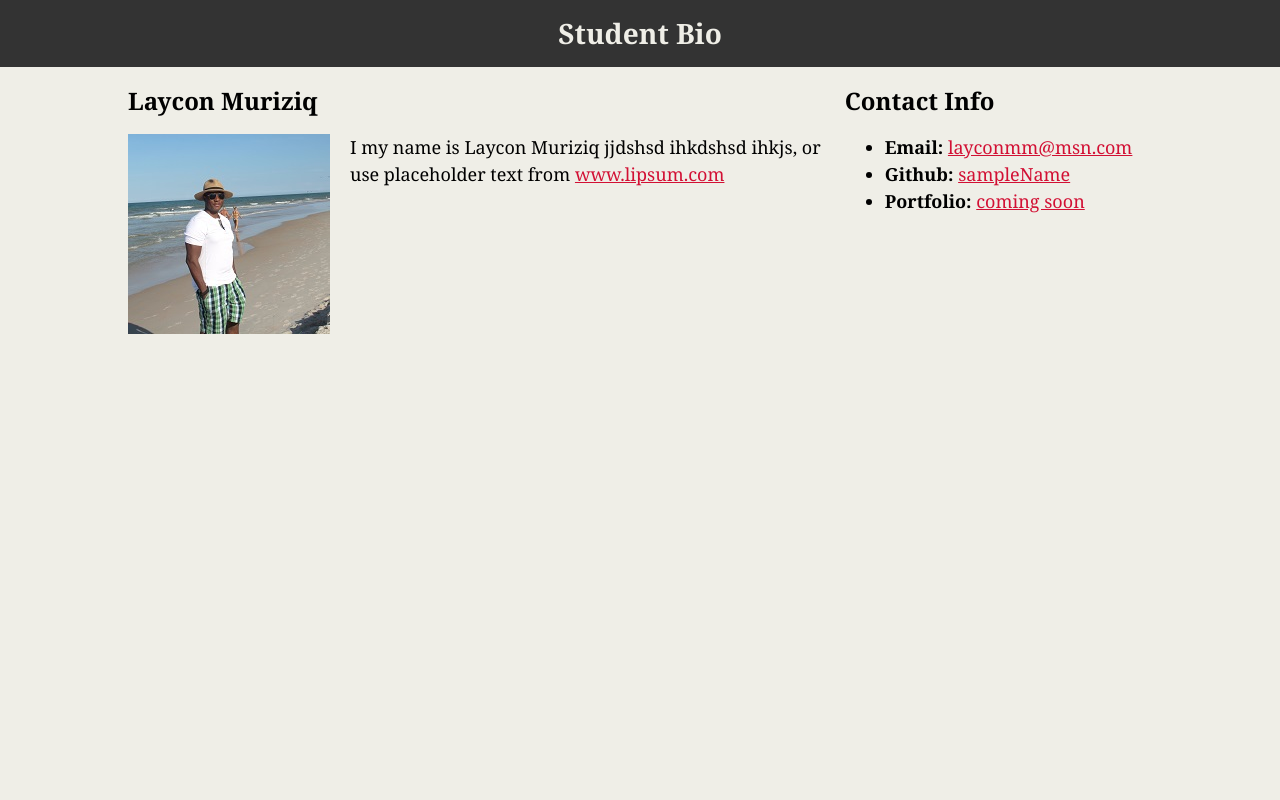
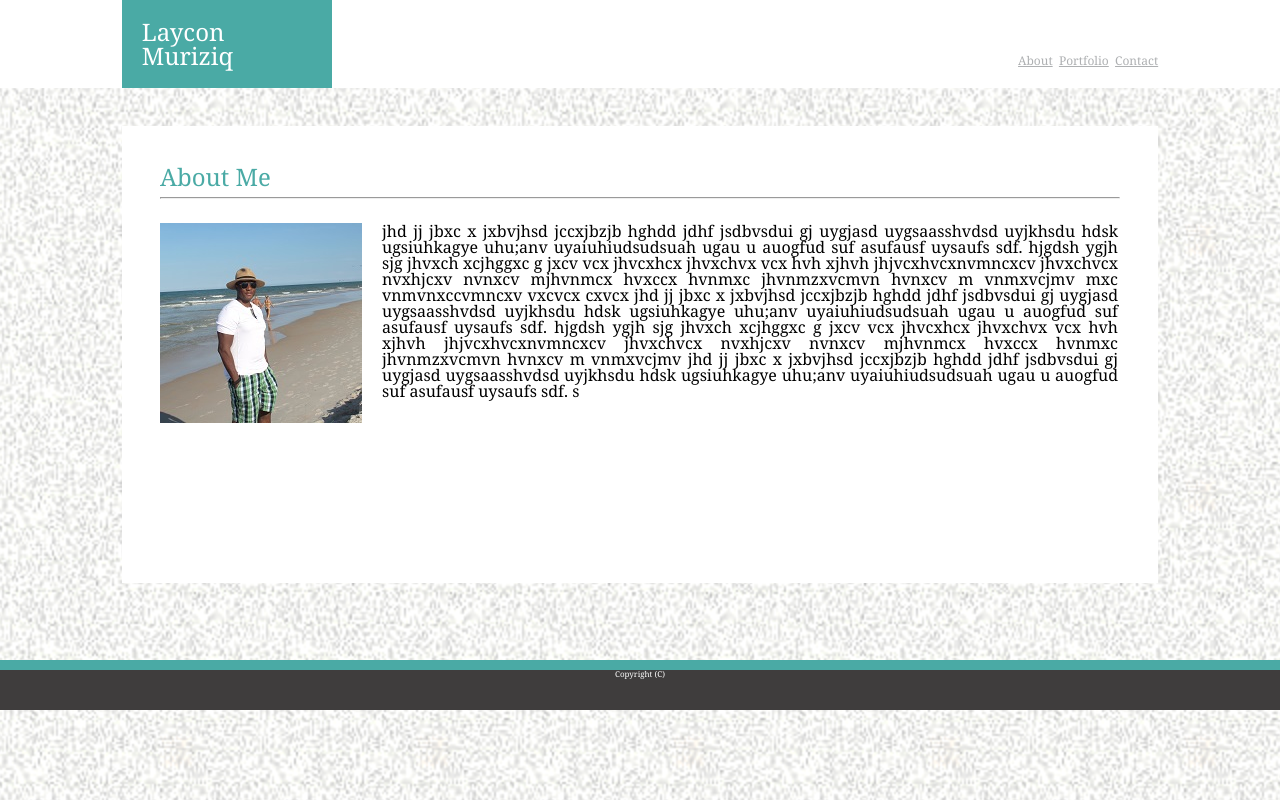
Before and after one commit to LMTrain/LMTrain.github.io, a plain HTML site: page index.html in a window 1280 px wide. Drawn offline with Linux system fonts and the light colour scheme.

Commit message:
Add more codes to HTML and CSS files

```diff
--- /dev/null
+++ b/assets/css/reset.css
@@ -0,0 +1,48 @@
+/* http://meyerweb.com/eric/tools/css/reset/
+   v2.0 | 20110126
+   License: none (public domain)
+*/
+
+html, body, div, span, applet, object, iframe,
+h1, h2, h3, h4, h5, h6, p, blockquote, pre,
+a, abbr, acronym, address, big, cite, code,
+del, dfn, em, img, ins, kbd, q, s, samp,
+small, strike, strong, sub, sup, tt, var,
+b, u, i, center,
+dl, dt, dd, ol, ul, li,
+fieldset, form, label, legend,
+table, caption, tbody, tfoot, thead, tr, th, td,
+article, aside, canvas, details, embed,
+figure, figcaption, footer, header, hgroup,
+menu, nav, output, ruby, section, summary,
+time, mark, audio, video {
+margin: 0;
+padding: 0;
+border: 0;
+font-size: 100%;
+font: inherit;
+vertical-align: baseline;
+}
+/* HTML5 display-role reset for older browsers */
+article, aside, details, figcaption, figure,
+footer, header, hgroup, menu, nav, section {
+display: block;
+}
+body {
+line-height: 1;
+}
+ol, ul {
+list-style: none;
+}
+blockquote, q {
+quotes: none;
+}
+blockquote:before, blockquote:after,
+q:before, q:after {
+content: '';
+content: none;
+}
+table {
+border-collapse: collapse;
+border-spacing: 0;
+}
--- /dev/null
+++ b/assets/css/style.css
@@ -0,0 +1,108 @@
+body{
+    background-image: url(../images/bgimage.png);
+    font-family: Georgia, 'Times New Roman', Times, serif;
+    margin: 0;
+    margin-bottom: 5;
+    padding: 0;
+}
+
+header{
+    background: #ffffff;
+    margin: 0;
+    padding: 0;
+    text-align: center;
+    font-size: 24px;
+}
+
+.links{
+    display: inline-block;
+    height: 100%;
+    text-align: right;
+}
+
+
+h1 {
+
+    font-size: 24px;
+    color: #090a0a;
+
+}
+
+.page-title{
+    line-height: 100%;
+    font-size: 24px;
+    text-align: left;
+    background-color: #4aaaa5;
+    color: white;
+    width: 170px;
+    padding: 20px;
+    display: inline-block;
+    margin-right: 680px;
+}
+
+.page-title h1{
+    color: white;
+}
+
+p{
+    width: 958px;
+}
+h2 {
+
+    font-size: 24px;
+    color: #4aaaa5;
+}
+
+a {
+    color: #aeb0b2;
+    font-size: 12px;
+}
+
+.container {
+    background: #ffffff;
+    width: 960px;
+    margin: 0 auto;
+    padding: 3%;
+    height: 380px;
+    margin-top: 3%;
+    margin-bottom: -5%;
+
+}
+
+#main-bio {
+    width: 70%;
+    margin-right: 20%;
+    text-align: justify;
+    /* float: right; */
+}
+
+#bio-image {
+    margin-right: 20px;
+    float: left;
+}
+
+.bar{
+    background: #4aaaa5;
+    margin: 0 auto;
+    padding: 0px;
+    height: 10px;
+
+}
+
+.bar2{
+    background: #3f3d3d;
+    text-align: center;
+    font-size: 8px;
+    color: white;
+    margin: 0 auto;
+    padding: 0px;
+    height: 40px;
+
+
+}
+footer{
+    margin: 0 auto;
+    margin-top: 11%;
+    padding: -5px;
+    height: 10px;
+}
--- /dev/null
+++ b/assets/css/stylec.css
@@ -0,0 +1,115 @@
+body{
+    background-image: url(../images/bgimage.png);
+    font-family: Georgia, 'Times New Roman', Times, serif;
+    margin: 0;
+    margin-bottom: 5;
+    padding: 0;
+}
+
+header{
+    background: #ffffff;
+    margin: 0;
+    padding: 0;
+    text-align: center;
+    font-size: 24px;
+}
+
+.links{
+    display: inline-block;
+    height: 100%;
+    text-align: right;
+}
+
+
+h1 {
+
+    font-size: 24px;
+    color: #090a0a;
+
+}
+
+.page-title{
+    line-height: 100%;
+    font-size: 24px;
+    text-align: left;
+    background-color: #4aaaa5;
+    color: white;
+    width: 170px;
+    padding: 20px;
+    display: inline-block;
+    margin-right: 680px;
+}
+
+.page-title h1{
+    color: white;
+}
+/*
+p{
+    width: 958px;
+} */
+h2 {
+
+    font-size: 24px;
+    color: #4aaaa5;
+}
+
+a {
+    color: #aeb0b2;
+    font-size: 12px;
+}
+
+.container {
+    background: #ffffff;
+    width: 960px;
+    margin: 0 auto;
+    padding: 3%;
+    height: 550px;
+    margin-top: 3%;
+    margin-bottom: -5%;
+
+}
+
+.btn-primary {
+    background-color: #4aaaa5;
+    color: white;
+
+}
+
+#form {
+    font-size: 14px;
+    width: 150%;
+    margin-right: 20%;
+    text-align: justify;
+    /* float: right; */
+}
+/*
+#bio-image {
+    margin-right: 20px;
+    float: left;
+} */
+
+.bar{
+    background: #4aaaa5;
+    margin: 0 auto;
+    padding: 0px;
+    height: 10px;
+
+}
+
+.bar2{
+    background: #3f3d3d;
+    text-align: center;
+    font-size: 8px;
+    color: white;
+    margin: 0 auto;
+    padding: 0px;
+    height: 40px;
+
+
+}
+footer{
+    margin: 0 auto;
+    margin-top: 11%;
+    padding: -5px;
+    height: 10px;
+}
--- /dev/null
+++ b/assets/css/stylep.css
@@ -0,0 +1,134 @@
+body{
+    background-image: url(../images/bgimage.png);
+    font-family: Georgia, 'Times New Roman', Times, serif;
+    margin: 0;
+    margin-bottom: 5;
+    padding: 0;
+}
+
+header{
+    background: #ffffff;
+    margin: 0;
+    padding: 0;
+    text-align: center;
+    font-size: 24px;
+}
+
+.links{
+    display: inline-block;
+    height: 100%;
+    text-align: right;
+}
+
+
+h1 {
+
+    font-size: 24px;
+    color: #090a0a;
+
+}
+
+.page-title{
+    line-height: 100%;
+    font-size: 24px;
+    text-align: left;
+    background-color: #4aaaa5;
+    color: white;
+    width: 170px;
+    padding: 20px;
+    display: inline-block;
+    margin-right: 480px;
+}
+
+.page-title h1{
+    color: white;
+}
+
+/* p{
+    width: 958px;
+} */
+h2 {
+
+    font-size: 24px;
+    color: #4aaaa5;
+}
+
+a {
+    color: #aeb0b2;
+    font-size: 12px;
+}
+
+.container {
+    background: #ffffff;
+    width: 750px;
+    margin: 0 auto;
+    padding: 3%;
+    height: 550px;
+    margin-top: 1%;
+    margin-bottom: -5%;
+
+}
+
+#portfolio {
+    width: 70%;
+    margin-right: 20%;
+    text-align: justify;
+
+}
+
+#pf1{
+    font-size: 18px;
+    text-align: center;
+    background-color: #4aaaa5;
+    color: white;
+    /* width: 197px; */
+    /* height: 20px; */
+    padding: 0px;
+    line-height: 20px;
+    /* display: inline-block; */
+    /* margin-left: 10px; */
+
+}
+
+#pf2{
+
+}
+
+#pf3{
+
+}
+
+#pf4{
+
+}
+
+
+#pf5{
+
+}
+
+.bar{
+    background: #4aaaa5;
+    margin: 0 auto;
+    padding: 0px;
+    height: 10px;
+
+}
+
+.bar2{
+    background: #3f3d3d;
+    text-align: center;
+    font-size: 8px;
+    color: white;
+    margin: 0 auto;
+    padding: 0px;
+    height: 40px;
+
+
+}
+footer{
+    margin: 0 auto;
+    margin-top: 6%;
+    padding: -5px;
+    height: 10px;
+}
--- a/assets/style.css
+++ /dev/null
@@ -1,50 +0,0 @@
-body {
-    background-color: #efeee7;
-    margin: 0;
-    padding: 0;
-    font-family: Georgia, 'Times New Roman', Times, serif;
-    font-size: 18px;
-    line-height: 150%;
-
-}
-
-h1 {
-    color: #efeee7;
-    background-color: #333333;
-    margin: 0;
-    text-align: center;
-    padding-top: 20px;
-    padding-bottom: 20px;
-    font-size: 28px;
-}
-
-h2 {
-    font-size: 24px;
-}
-
-a {
-    color: #d21034;
-}
-
-.container {
-    width: 1024px;
-    margin: 0 auto;
-    }
-
-#main-bio,
-#contact-info,
-#bio-image {
-    float: left;
-}
-
-#main-bio {
-    width: 70%;
-}
-#contact-info {
-    width: 30%;
-}
-
-#bio-image {
-    margin-right: 20px;
-
-}
--- a/index.html
+++ b/index.html
@@ -1,34 +1,57 @@
 <!DOCTYPE html>
-<html>
+<html lang="en">
  <head>
-     <title>My Profile</title>
-     <!-- This line is money! It points your HTML to the CSS file. -->
-     <link rel="stylesheet" type="text/css" href="style.css">
-     <!-- Notice the "relative" pathway? It matches a file inside our current directory's 'assests' folder. Open it to see our style rules. -->
+     <title>Profile Practice</title>
+     <link rel="stylesheet" type="text/css" href="assets/css/reset.css">
+     <link rel="stylesheet" type="text/css" href="assets/css/style.css">
+
  </head>
 <body>
     <header>
-        <h1>Student Bio</h1>
+        <div class="page-title">
+            <h1>Laycon Muriziq</h1>
+        </div>
+            <div class="links">
+                <a href="index.html" title="Click on About">            About</a>
+                <a href="portfolio.html" title="Click on Portfolio">            Portfolio</a>
+                <a href="contact.html" title="Click on Contact">            Contact</a>
+            </div>
     </header>
+
     <div class="container">
+        <h2>About Me</h2>
+        <hr>
+        <br>
+        <section id="main-bio">
+            <img src="assets/images/3_IMG_3367.JPG" alt="Laycon Muriziq" id="bio-image">
 
-        <section id="main-bio">
+            <p> jhd jj jbxc  x  jxbvjhsd  jccxjbzjb hghdd jdhf jsdbvsdui gj uygjasd uygsaasshvdsd uyjkhsdu hdsk ugsiuhkagye  uhu;anv uyaiuhiudsudsuah ugau u auogfud suf asufausf uysaufs sdf.
+                hjgdsh ygjh sjg jhvxch xcjhggxc g jxcv vcx jhvcxhcx jhvxchvx vcx hvh xjhvh jhjvcxhvcxnvmncxcv jhvxchvcx nvxhjcxv nvnxcv mjhvnmcx hvxccx hvnmxc jhvnmzxvcmvn hvnxcv m vnmxvcjmv mxc vnmvnxccvmncxv vxcvcx cxvcx
+                jhd jj jbxc  x  jxbvjhsd  jccxjbzjb hghdd jdhf jsdbvsdui gj uygjasd uygsaasshvdsd uyjkhsdu hdsk ugsiuhkagye  uhu;anv uyaiuhiudsudsuah ugau u auogfud suf asufausf uysaufs sdf.
+                hjgdsh ygjh sjg jhvxch xcjhggxc g jxcv vcx jhvcxhcx jhvxchvx vcx hvh xjhvh jhjvcxhvcxnvmncxcv jhvxchvcx nvxhjcxv nvnxcv mjhvnmcx hvxccx hvnmxc jhvnmzxvcmvn hvnxcv m vnmxvcjmv
+                jhd jj jbxc  x  jxbvjhsd  jccxjbzjb hghdd jdhf jsdbvsdui gj uygjasd uygsaasshvdsd uyjkhsdu hdsk ugsiuhkagye  uhu;anv uyaiuhiudsudsuah ugau u auogfud suf asufausf uysaufs sdf.
+               s
+            </p>
 
-            <h2>Laycon Muriziq</h2>
 
-            <img src="assets/3_IMG_3367.JPG" alt="Laycon Muriziq" id="bio-image">
+        </section>
+    </div>
 
-            <p>I my name is Laycon Muriziq jjdshsd ihkdshsd ihkjs, or use placeholder text from <a href="http://www.lipsum.com/">www.lipsum.com</a></p>
-        </section>
+    <footer>
 
-        <section id="contact-info">
-            <h2>Contact Info</h2>
-            <ul>
-                <li><strong>Email:</strong> <a href="#">layconmm@msn.com</a></li>
-                <li><strong>Github:</strong> <a href="#">sampleName</a></li>
-                <li><strong>Portfolio:</strong> <a href="#">coming soon</a></li>
-            </ul>
-        </section>
+            <section class="bar">
+
+
+            </section>
+            <section class="bar2">
+                Copyright (C)
+
+            </section>
+        </footer>
+
+    <div>
+
+
     </div>
 </body>
 
--- a/style.css
+++ /dev/null
@@ -1,50 +0,0 @@
-body {
-    background-color: #efeee7;
-    margin: 0;
-    padding: 0;
-    font-family: Georgia, 'Times New Roman', Times, serif;
-    font-size: 18px;
-    line-height: 150%;
-
-}
-
-h1 {
-    color: #efeee7;
-    background-color: #333333;
-    margin: 0;
-    text-align: center;
-    padding-top: 20px;
-    padding-bottom: 20px;
-    font-size: 28px;
-}
-
-h2 {
-    font-size: 24px;
-}
-
-a {
-    color: #d21034;
-}
-
-.container {
-    width: 1024px;
-    margin: 0 auto;
-    }
-
-#main-bio,
-#contact-info,
-#bio-image {
-    float: left;
-}
-
-#main-bio {
-    width: 70%;
-}
-#contact-info {
-    width: 30%;
-}
-
-#bio-image {
-    margin-right: 20px;
-
-}
```
Also changed, not shown: contact.html (added, +64 -0 lines), portfolio.html (added, +66 -0 lines), assets/3_IMG_3367.jpg (deleted), assets/images/3_IMG_3367.jpg (renamed from 3_IMG_3367.jpg), assets/images/3_IMG_3368.jpg (added), assets/images/3_IMG_3369.jpg (added), assets/images/IMG_3147.jpg (added), assets/images/IMG_3347.jpg (added), assets/images/IMG_3384.jpg (added), assets/images/bgimage.png (added).
